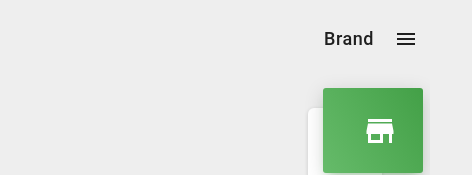
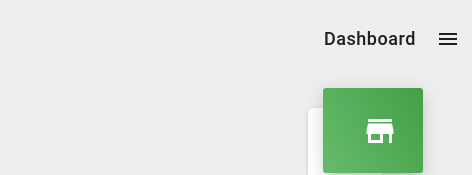
Before and after one commit to TapiwaMahachi/frontend-admin, a React (Create React App) app: page /admin in a window 390 px wide. Both pictures are taken after typing "name@example.com", "Sample123" into the empty fields and a click on the button "LOGIN". Shown: the top 175 px of the page, 472 px wide, since content can reach past the window. Built offline with nearby package versions, Linux system fonts and the light colour scheme.

Commit message:
:fire: toggle mobile menu

```diff
--- a/src/components/Navbars/Navbar.tsx
+++ b/src/components/Navbars/Navbar.tsx
@@ -5,17 +5,38 @@ import {
   AppBar, Button, Hidden, Toolbar,
 } from '@material-ui/core';
 import { WithStyles, withStyles } from '@material-ui/core/styles';
+import { useLocation } from 'react-router-dom';
 
 import navbarStyles from './Navbarstyles';
 import AdminNavbarLinks from './AdminNavbarLinks';
+import { routeTypes } from '../../routes';
 
-function Navbar({ classes }: WithStyles): React.ReactElement {
+interface NavbarProps extends WithStyles
+{
+  handleDrawerToggle: () => void,
+  routes : routeTypes
+}
+
+function Navbar({ routes, classes, handleDrawerToggle }
+  : NavbarProps): React.ReactElement {
+  const location = useLocation();
+
+  function makeBrand(): string {
+    let name = '';
+    routes.map((prop) => {
+      if (prop.layout + prop.path === location.pathname) {
+        name = prop.name;
+      }
+      return null;
+    });
+    return name;
+  }
   return (
     <AppBar className={classes.appBar}>
       <Toolbar className={classes.container}>
         <div className={classes.flex}>
           <Button className={classes.title}>
-            Brand
+            {makeBrand()}
           </Button>
         </div>
         <Hidden smDown implementation="css">
@@ -25,6 +46,7 @@ function Navbar({ classes }: WithStyles): React.ReactElement {
           <IconButton
             color="inherit"
             aria-label="open drawer"
+            onClick={handleDrawerToggle}
           >
             <Menu />
           </IconButton>
--- a/src/components/Sidebar/Sidebar.tsx
+++ b/src/components/Sidebar/Sidebar.tsx
@@ -17,9 +17,17 @@ import type { routeTypes } from '../../routes';
 
 interface SidebarProps extends WithStyles
 {
-  routes: routeTypes
+  routes: routeTypes,
+  open: boolean,
+  handleDrawerToggle: ()=>void,
 }
-function Sidebar({ routes, classes }: SidebarProps): React.ReactElement {
+function Sidebar({
+  routes,
+  classes,
+  open,
+  handleDrawerToggle,
+}
+  : SidebarProps): React.ReactElement {
   const links = (
     <List className={classes.list}>
       {routes.map((prop) => (
@@ -67,8 +75,13 @@ function Sidebar({ routes, classes }: SidebarProps): React.ReactElement {
         <Drawer
           variant="temporary"
           anchor="right"
+          open={open}
           classes={{
             paper: classNames(classes.drawerPaper),
+          }}
+          onClose={handleDrawerToggle}
+          ModalProps={{
+            keepMounted: true, // better open perfomance on mobile
           }}
         >
           {brand}
--- a/src/layouts/Admin.tsx
+++ b/src/layouts/Admin.tsx
@@ -9,11 +9,24 @@ import routes from '../routes';
 
 function Admin(): React.ReactElement {
   const classes = adminStyles();
+  const [open, setOpen] = React.useState(false);
+
+  const handleDrawerToggle = (): void => {
+    setOpen(!open);
+  };
   return (
     <div className={classes.wrapper}>
-      <Sidebar routes={routes} />
+      <Sidebar
+        routes={routes}
+        handleDrawerToggle={handleDrawerToggle}
+        open={open}
+
+      />
       <div className={classes.mainPanel}>
-        <Navbar />
+        <Navbar
+          handleDrawerToggle={handleDrawerToggle}
+          routes={routes}
+        />
         <div className={classes.content}>
           <Switch>
             {routes.filter((props) => props.layout === '/admin')
```
